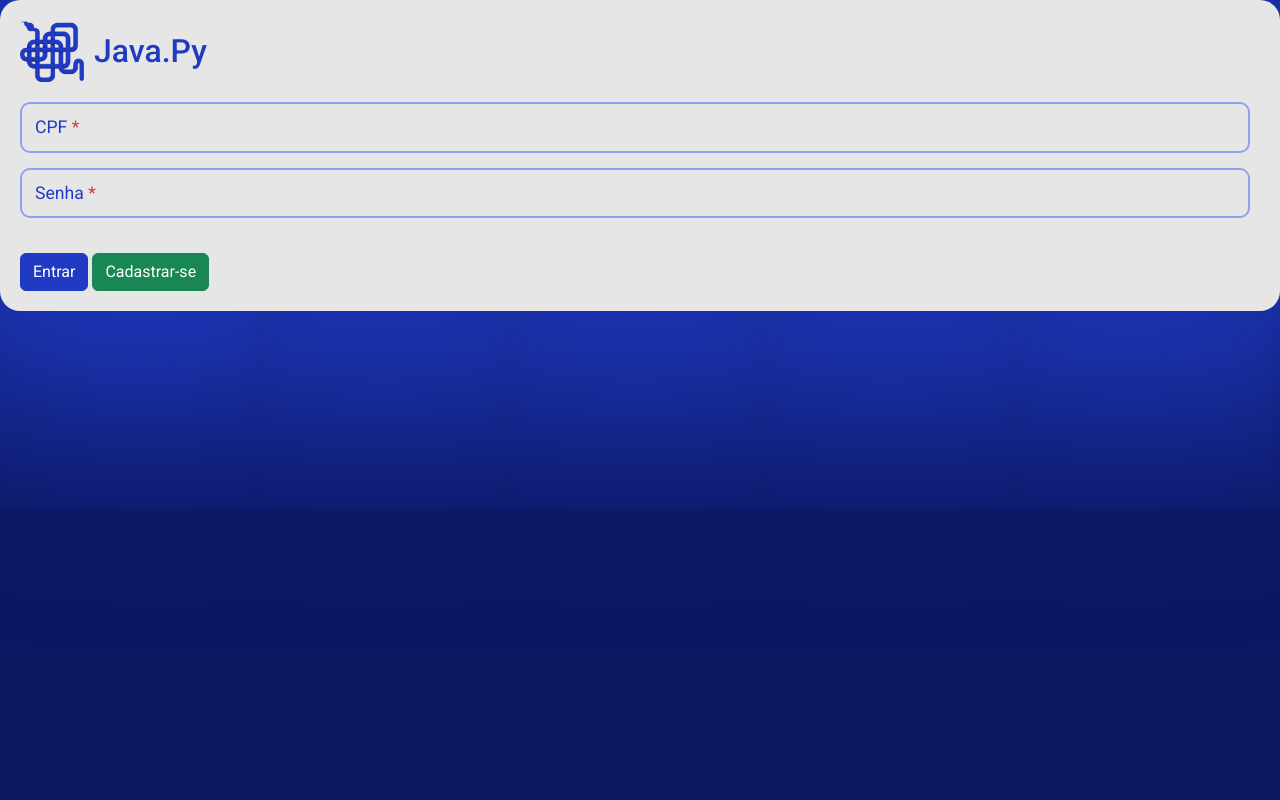
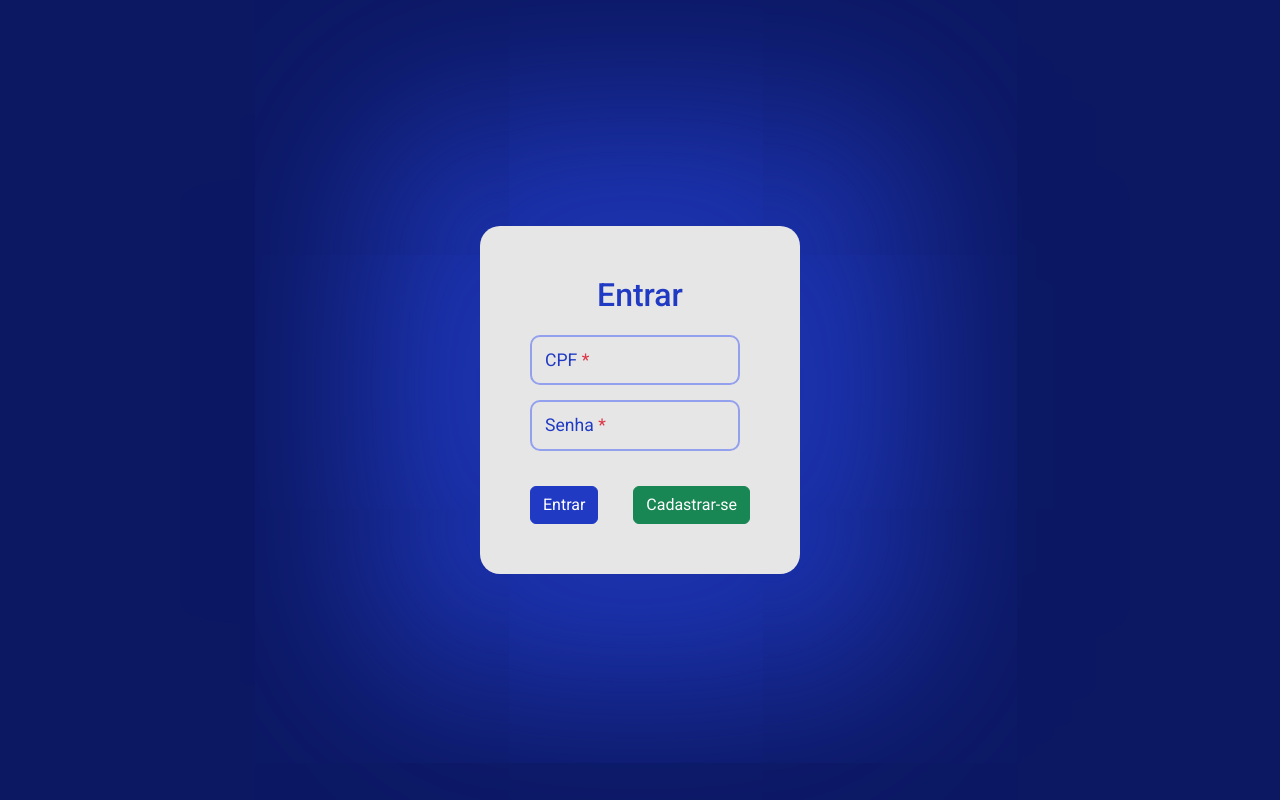
Before and after one commit to JoaoCasali/repositorio, a Django app: page /Auth/Login/ in a window 1280 px wide. Run offline with Django 4.2, Linux system fonts and the light colour scheme; some libraries are stand-ins or nearby versions.

Commit message:
Correções

```diff
--- a/templates/index.html
+++ b/templates/index.html
@@ -1,7 +1,7 @@
 {% load static %}
 
 <!DOCTYPE html>
-<html lang="en">
+<html lang="pt-BR">
 
 <head>
     <meta charset="UTF-8">
--- a/templates/static/css/edicao.css
+++ b/templates/static/css/edicao.css
@@ -81,6 +81,8 @@
 
 .acoes {
     margin-top: 20px;
+    display: flex;
+    justify-content: space-between;
 }
 
 /* input sem label flutuante */
--- a/templates/static/css/header.css
+++ b/templates/static/css/header.css
@@ -5,6 +5,7 @@
     padding: 0 10%;
     width: 100%;
     background-color: var(--contrast-color);
+    margin-bottom: 20px;
 }
 
 .navbar-collapse {
--- a/templates/static/css/usuarios/login.css
+++ b/templates/static/css/usuarios/login.css
@@ -1,27 +1,26 @@
 body {
     background-color: var(--dark-color);
+    position: relative;
+    height: 100vh;
+    display: flex;
+    align-items: center;
+    justify-content: center;
 }
 
-.conteudo {
+.login {
     min-height: 300px;
-    margin: auto auto;
     background-color: var(--contrast-color);
-    padding: 20px;
+    padding: 50px;
     border-radius: 20px;
     box-shadow: 0px 0px 200px 100px var(--main-color);
 }
 
-.titulo {
-    display: flex;
-    align-items: center;
+.login h2 {
     margin-bottom: 20px;
+    text-align: center;
 }
 
-.titulo h2 {
-    margin: 0;
-}
-
-.conteudo form {
+.login form {
     display: flex;
     flex-direction: column;
     justify-content: center;
--- a/usuarios/templates/usuarios/cadastro.html
+++ b/usuarios/templates/usuarios/cadastro.html
@@ -12,10 +12,8 @@
 
 {% block 'layout' %}
 
-<div class="conteudo div-p">
-    <div class="titulo">
-        <h2>Cadastro</h2>
-    </div>
+<div class="login div-m">
+    <h2>Cadastro</h2>
     <form action="{% url 'cadastro' %}" method="POST" id="cadastro">{% csrf_token %}
         <div class="col-md">
             <div class="input-label-flutuante medio">
--- a/usuarios/templates/usuarios/login.html
+++ b/usuarios/templates/usuarios/login.html
@@ -13,11 +13,8 @@
 
 {% block 'layout' %}
 
-<div class="conteudo div-p">
-    <div class="titulo">
-        <img src="{% static 'img/logo.png' %}" class="logo" alt="Logo emerald" style="margin-right: 10px;">
-        <h2>Java.<span>Py</span></h2>
-    </div>
+<div class="login div-p">
+    <h2>Entrar</h2>
     <form action="{% url 'login' %}" method="POST" id="login">{% csrf_token %}
         <div class="col-md">
             <div class="input-label-flutuante medio">
```
Also changed, not shown: comentarios/views.py (+18 -9 lines), templates/shared/header.html (+17 -2 lines), README.md, RECLAMA_BRASIL!.png (added), logobanner.jpeg (added).
